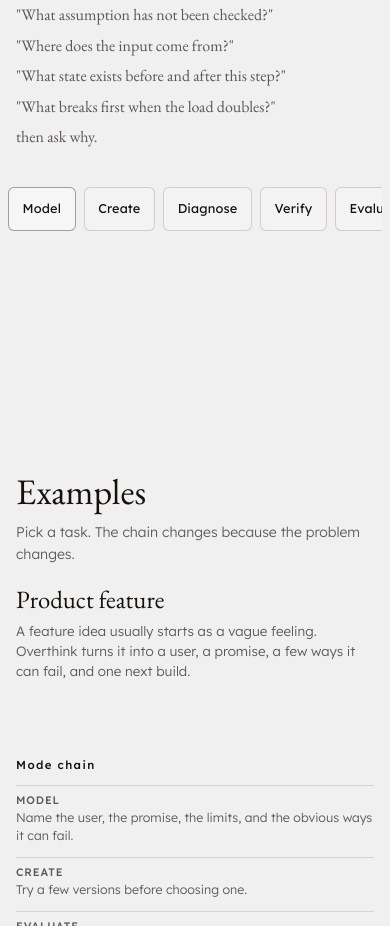
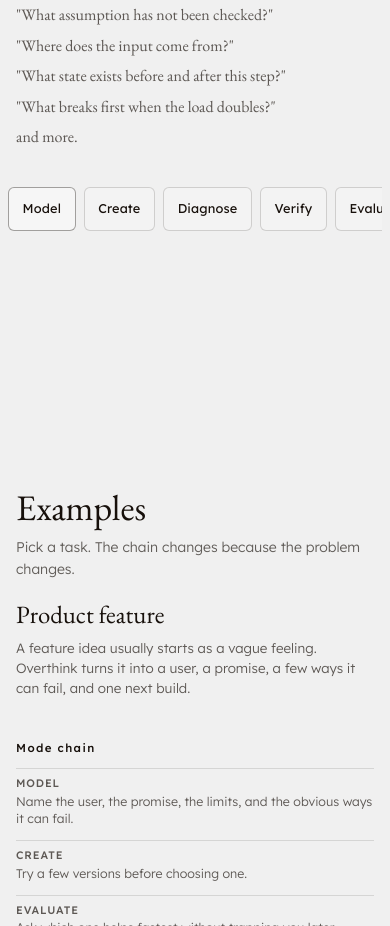
Before and after one commit to s0md3v/overthink, a website built with Vite: page site/index.html in a window 390 px wide. Shown: the part 1320-2246 px from the top of the page. Built offline with nearby package versions, Linux system fonts and the light colour scheme; files whose address does not match are found by name.

Commit message:
fixed examples layout for mobiles

```diff
--- a/site/src/mode-brain.js
+++ b/site/src/mode-brain.js
@@ -287,7 +287,7 @@
         if (readout.questions && mode.questions) {
             readout.questions.innerHTML = [
                 ...mode.questions,
-                'then ask why.',
+                'and more.',
             ].map(q => `<li>${q}</li>`).join('');
         }
 
@@ -323,6 +323,83 @@
         chain: showcase.querySelector('[data-example-chain]'),
     };
     let activeExampleId = '';
+    let exampleLayoutFrame = 0;
+    let measuredExampleWidth = 0;
+
+    const createMeasureChainStep = (step) => {
+        const mode = MODE_DETAILS[step.mode];
+        const item = document.createElement('li');
+        const button = document.createElement('button');
+        const name = document.createElement('span');
+        const note = document.createElement('span');
+
+        button.type = 'button';
+        button.className = 'example-chain-step';
+        button.dataset.chainMode = step.mode;
+        button.style.setProperty('--mode-color', mode?.color || '#17100b');
+        name.className = 'example-chain-name';
+        note.className = 'example-chain-note';
+        name.textContent = mode?.title || step.mode;
+        note.textContent = step.note;
+
+        button.append(name, note);
+        item.append(button);
+        return item;
+    };
+
+    const syncExampleLayout = () => {
+        if (!readout.panel || !readout.description || !readout.chain) return;
+
+        const descriptionWidth = Math.round(readout.description.getBoundingClientRect().width);
+        const chainWidth = Math.round(readout.chain.getBoundingClientRect().width);
+        if (!descriptionWidth || !chainWidth) return;
+
+        const currentText = readout.description.textContent;
+        const currentMinHeight = readout.description.style.minHeight;
+        let maxDescriptionHeight = 0;
+        let maxChainHeight = 0;
+        const measureChain = document.createElement('ol');
+
+        readout.description.style.minHeight = '0px';
+        readout.panel.style.removeProperty('--example-chain-height');
+        measureChain.className = 'example-chain';
+        measureChain.style.position = 'absolute';
+        measureChain.style.visibility = 'hidden';
+        measureChain.style.pointerEvents = 'none';
+        measureChain.style.inset = '0 auto auto 0';
+        measureChain.style.width = `${chainWidth}px`;
+        readout.panel.append(measureChain);
+
+        Object.values(EXAMPLE_DETAILS).forEach((example) => {
+            readout.description.textContent = example.description;
+            maxDescriptionHeight = Math.max(
+                maxDescriptionHeight,
+                readout.description.getBoundingClientRect().height
+            );
+
+            measureChain.replaceChildren(...example.chain.map(createMeasureChainStep));
+            maxChainHeight = Math.max(
+                maxChainHeight,
+                measureChain.getBoundingClientRect().height
+            );
+        });
+
+        measureChain.remove();
+        readout.description.textContent = currentText;
+        readout.description.style.minHeight = currentMinHeight;
+        readout.panel.style.setProperty('--example-description-height', `${Math.ceil(maxDescriptionHeight)}px`);
+        readout.panel.style.setProperty('--example-chain-height', `${Math.ceil(maxChainHeight)}px`);
+        measuredExampleWidth = descriptionWidth;
+    };
+
+    const requestExampleLayoutSync = () => {
+        if (exampleLayoutFrame) return;
+
+        exampleLayoutFrame = window.requestAnimationFrame(() => {
+            exampleLayoutFrame = 0;
+            syncExampleLayout();
+        });
+    };
 
     const activateExampleChain = () => {
         const example = EXAMPLE_DETAILS[activeExampleId];
@@ -412,6 +489,20 @@
             next.focus();
         });
     });
+
+    if (readout.description && 'ResizeObserver' in window) {
+        const descriptionResizeObserver = new ResizeObserver(() => {
+            const descriptionWidth = Math.round(readout.description.getBoundingClientRect().width);
+            if (descriptionWidth && descriptionWidth !== measuredExampleWidth) {
+                requestExampleLayoutSync();
+            }
+        });
+
+        descriptionResizeObserver.observe(readout.description);
+    }
+
+    document.fonts?.ready.then(requestExampleLayoutSync);
+    syncExampleLayout();
 
     const visibilityObserver = new IntersectionObserver(([entry]) => {
         if (entry.isIntersecting) {
--- a/site/src/styles.css
+++ b/site/src/styles.css
@@ -1013,7 +1013,7 @@
 }
 
 .example-chain-readout [data-example-description] {
-    min-height: 4.9rem;
+    min-height: var(--example-description-height, 4.95rem);
 }
 
 .example-chain-readout {
@@ -1028,7 +1028,7 @@
     display: grid;
     gap: 0.05rem;
     align-content: start;
-    min-height: clamp(20.75rem, 23vw, 22rem);
+    min-height: var(--example-chain-height, clamp(20.75rem, 23vw, 22rem));
     margin: 0.9rem 0 0;
     padding: 0;
     list-style: none;
@@ -1557,7 +1557,7 @@
 
 @media (max-width: 1360px) {
     .example-chain-readout [data-example-description] {
-        min-height: 6.1rem;
+        min-height: var(--example-description-height, 6.1rem);
     }
 }
 
@@ -1634,14 +1634,14 @@
     }
 
     .example-chain-readout [data-example-description] {
-        min-height: 6.4rem;
+        min-height: var(--example-description-height, 6.5rem);
     }
 
 }
 
 @media (max-width: 1040px) and (min-width: 821px) {
     .example-chain-readout [data-example-description] {
-        min-height: 7.7rem;
+        min-height: var(--example-description-height, 7.7rem);
     }
 }
 
@@ -1681,7 +1681,7 @@
     }
 
     .example-chain-readout [data-example-description] {
-        min-height: 4.4rem;
+        min-height: var(--example-description-height, 4.4rem);
     }
 }
 
@@ -1985,7 +1985,7 @@
     }
 
     .example-chain-readout [data-example-description] {
-        min-height: 6rem;
+        min-height: var(--example-description-height, 7.5rem);
     }
 
     .example-chain-readout {
```
